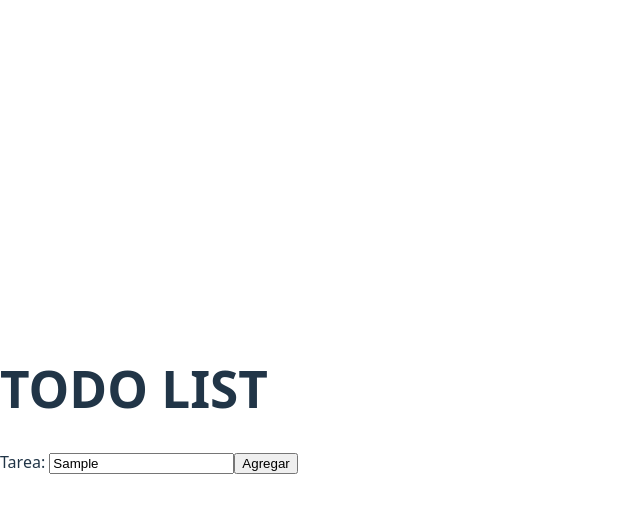
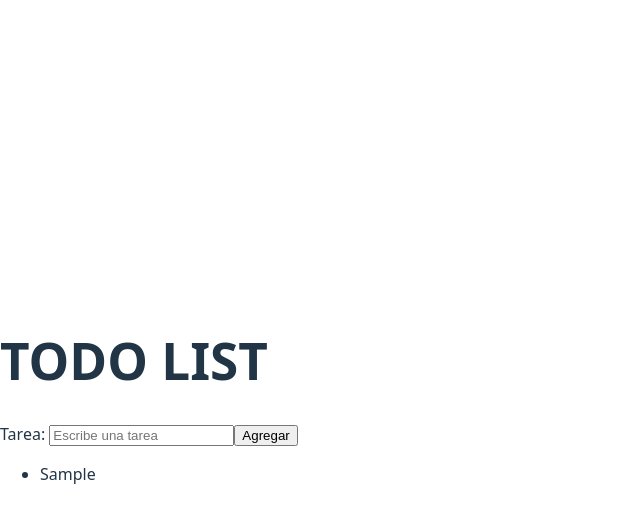
Before and after one commit to diegoworks92/todoList, a React (Vite) app: page / in a window 1280 px wide. Both pictures are taken after typing "Sample" into the empty fields and a click on the input "Agregar". Shown: the top 522 px of the page, without its empty margins (0-640 px from the left). Built offline with nearby package versions, Linux system fonts and the light colour scheme.

Commit message:
se ha creado el form

```diff
--- a/src/App.jsx
+++ b/src/App.jsx
@@ -5,6 +5,7 @@ function App() {
 
   return (
     <>
+        <h1>TODO LIST</h1>
     <TodoList/>
     </>
   )
--- a/src/components/TodoList/TodoList.jsx
+++ b/src/components/TodoList/TodoList.jsx
@@ -1,20 +1,34 @@
-import React from 'react'
+import { useState } from "react";
+
 
 const TodoList = () => {
+
+const [tarea, setTarea] = useState("");
+const [lista, setLista] = useState([])
 
 const handleSubmit = (e) => {
     e.preventDefault();
 }
 
+const handleChange = (e) => setTarea(e.target.value)
+
+const handleClick = () => {
+  if(tarea.trim() === "") return;
+  setLista([...lista, tarea]);
+  setTarea("");
+}
 
   return (
     <>
-    <h1>TODO LIST</h1>
-    <form action="" onSubmit={handleSubmit}>
+   <form action="" onSubmit={handleSubmit}>
         <label>
-            Tarea: <input type="text" name="tarea" />
+            Tarea: <input type="text" value={tarea} placeholder="Escribe una tarea" name="tarea" onChange={handleChange}/>
         </label>
-        <input type="submit" value="Agregar" />
+        <input type="submit" value="Agregar" onClick={handleClick}/>
+
+        <ul>
+          {lista.map((t, index) => (<li key={index}>{t}</li>))}
+        </ul>
 
     </form>
     </>
```
